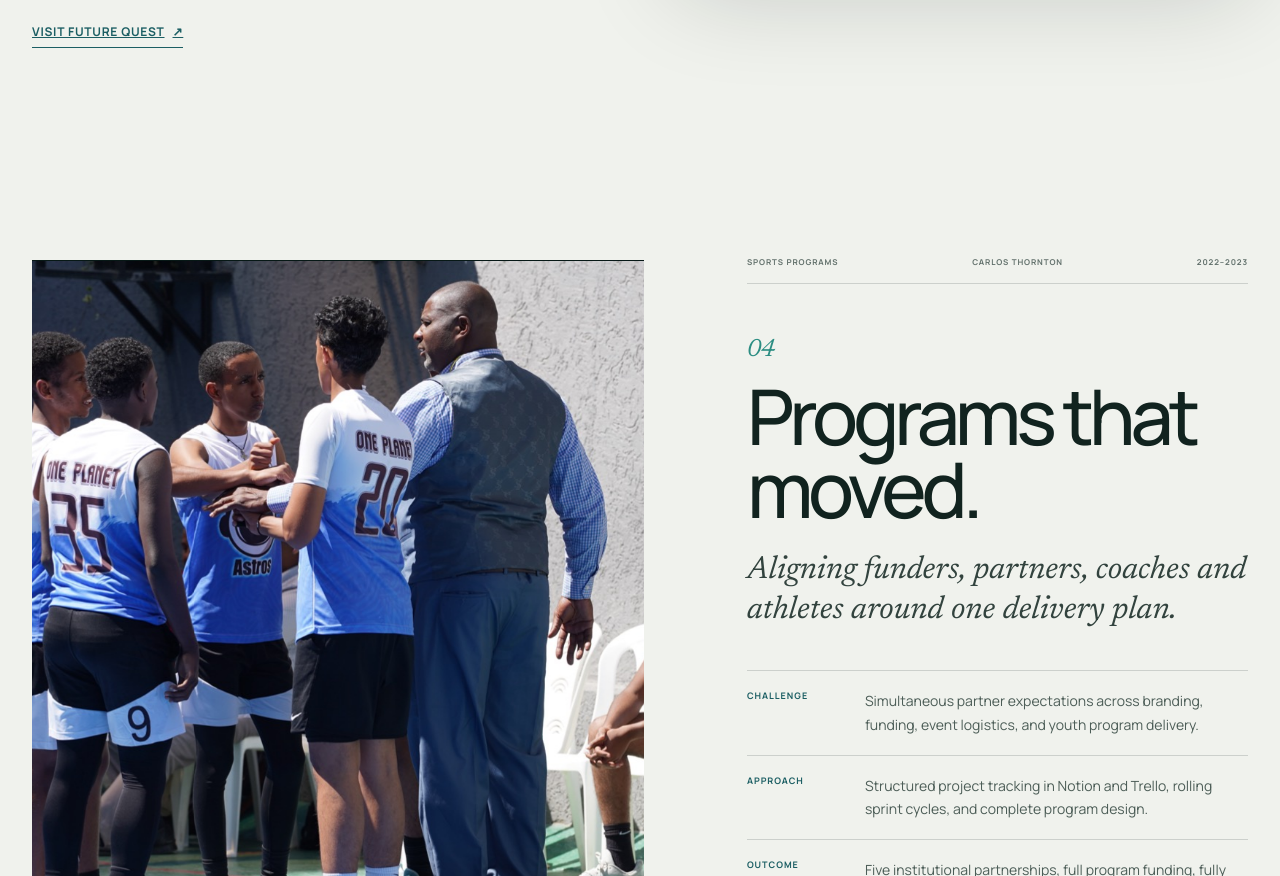
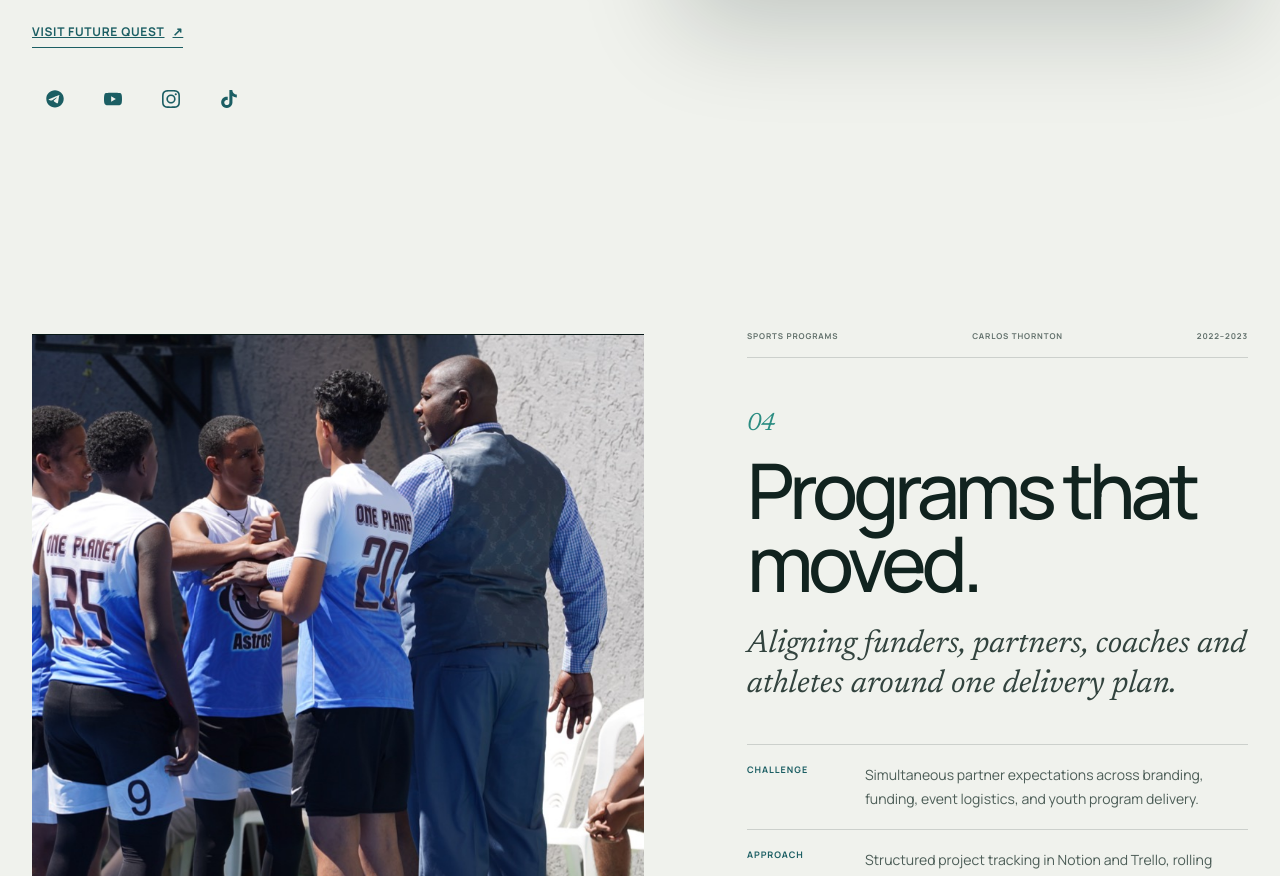
Before and after one commit to Dawitom3000/Dawits-personal-website, a plain HTML site: page index.html in a window 1280 px wide. Shown: the part 4204-5080 px from the top of the page. Drawn offline with Linux system fonts and the light colour scheme.

Commit message:
Add Future Quest social links

```diff
--- a/index.html
+++ b/index.html
@@ -14,7 +14,7 @@
   <meta property="og:type" content="website">
   <meta property="og:image" content="assets/images/salt-portrait.png">
   <link rel="icon" type="image/png" href="assets/images/salt-portrait.png">
-  <link rel="stylesheet" href="style.css?v=20260728-pinnacle-socials">
+  <link rel="stylesheet" href="style.css?v=20260728-future-quest-socials">
   <script src="assets/js/main.js" defer></script>
 </head>
 <body>
@@ -33,6 +33,12 @@
     </symbol>
     <symbol id="social-x" viewBox="0 0 24 24">
       <path d="M18.244 2.25h3.308l-7.227 8.26 8.502 11.24H16.17l-5.214-6.817L4.99 21.75H1.68l7.73-8.835L1.254 2.25H8.08l4.713 6.231Zm-1.161 17.52h1.833L7.084 4.126H5.117Z"></path>
+    </symbol>
+    <symbol id="social-telegram" viewBox="0 0 496 512">
+      <path d="M248 8C111.1 8 0 111.1 0 248c0 137 111.1 248 248 248s248-111.1 248-248C496 111.1 384.9 8 248 8Zm114.7 168.3c-3.7 39.2-19.9 134.4-28.1 178.3-3.5 18.6-10.3 24.8-16.9 25.4-14.4 1.3-25.3-9.5-39.2-18.6-21.8-14.3-34.1-23.2-55.3-37.2-24.4-16.1-8.6-25 5.3-39.4 3.7-3.8 67.1-61.5 68.3-66.7.2-1-.2-4.7-1.8-6.1-1.6-1.4-4-1-5.7-.6-2.4.6-41.5 26.5-117.3 77.7-11.1 7.6-21.2 11.3-30.3 11.1-10-.2-29.3-5.7-43.6-10.3-17.5-5.7-31.5-8.7-30.3-18.4.6-5.1 7.7-10.3 21.1-15.6 82.7-36 137.8-59.8 165.3-71.3 78.8-32.8 95.2-38.5 105.9-38.7 2.4 0 7.6.5 11 3.2 2.8 2.3 3.6 5.3 3.9 7.4-.1 1.5.2 4.8.1 8.5Z"></path>
+    </symbol>
+    <symbol id="social-youtube" viewBox="0 0 24 24">
+      <path d="M23.498 6.186a3.016 3.016 0 0 0-2.122-2.136C19.505 3.545 12 3.545 12 3.545s-7.505 0-9.377.505A3.017 3.017 0 0 0 .502 6.186C0 8.07 0 12 0 12s0 3.93.502 5.814a3.017 3.017 0 0 0 2.121 2.136c1.872.505 9.377.505 9.377.505s7.505 0 9.376-.505a3.016 3.016 0 0 0 2.122-2.136C24 15.93 24 12 24 12s0-3.93-.502-5.814ZM9.545 15.568V8.432L15.818 12l-6.273 3.568Z"></path>
     </symbol>
   </svg>
 
@@ -285,6 +291,48 @@
               <a class="case-link" href="https://quest-future.com/" target="_blank" rel="noopener">
                 Visit Future Quest <span aria-hidden="true">↗</span>
               </a>
+              <nav class="social-dock social-dock-project social-dock-on-light" aria-label="Future Quest social media">
+                <a
+                  class="social-icon-link"
+                  href="https://t.me/Future_quest"
+                  target="_blank"
+                  rel="noopener"
+                  aria-label="Future Quest on Telegram"
+                  data-platform="Telegram"
+                >
+                  <svg aria-hidden="true"><use href="#social-telegram"></use></svg>
+                </a>
+                <a
+                  class="social-icon-link"
+                  href="https://www.youtube.com/@Future_Quest"
+                  target="_blank"
+                  rel="noopener"
+                  aria-label="Future Quest on YouTube"
+                  data-platform="YouTube"
+                >
+                  <svg aria-hidden="true"><use href="#social-youtube"></use></svg>
+                </a>
+                <a
+                  class="social-icon-link"
+                  href="https://www.instagram.com/questfuture"
+                  target="_blank"
+                  rel="noopener"
+                  aria-label="Future Quest on Instagram"
+                  data-platform="Instagram"
+                >
+                  <svg aria-hidden="true"><use href="#social-instagram"></use></svg>
+                </a>
+                <a
+                  class="social-icon-link"
+                  href="https://www.tiktok.com/@questfuture"
+                  target="_blank"
+                  rel="noopener"
+                  aria-label="Future Quest on TikTok"
+                  data-platform="TikTok"
+                >
+                  <svg aria-hidden="true"><use href="#social-tiktok"></use></svg>
+                </a>
+              </nav>
             </div>
             <div class="case-media product-evidence">
               <a href="https://quest-future.com/" target="_blank" rel="noopener" aria-label="Visit the Future Quest website">
@@ -446,7 +494,7 @@
               <a class="case-link" href="https://www.pinnxai.com/" target="_blank" rel="noopener">
                 Visit Pinnacle AI <span aria-hidden="true">↗</span>
               </a>
-              <nav class="social-dock social-dock-project" aria-label="Pinnacle AI social media">
+              <nav class="social-dock social-dock-project social-dock-on-light" aria-label="Pinnacle AI social media">
                 <a
                   class="social-icon-link"
                   href="https://www.tiktok.com/@pinnx_ai"
--- a/style.css
+++ b/style.css
@@ -983,7 +983,7 @@ a {
   height: 46px;
 }
 
-.case-study-pinnacle .social-icon-link {
+.social-dock-on-light .social-icon-link {
   color: var(--teal);
 }
 
```
